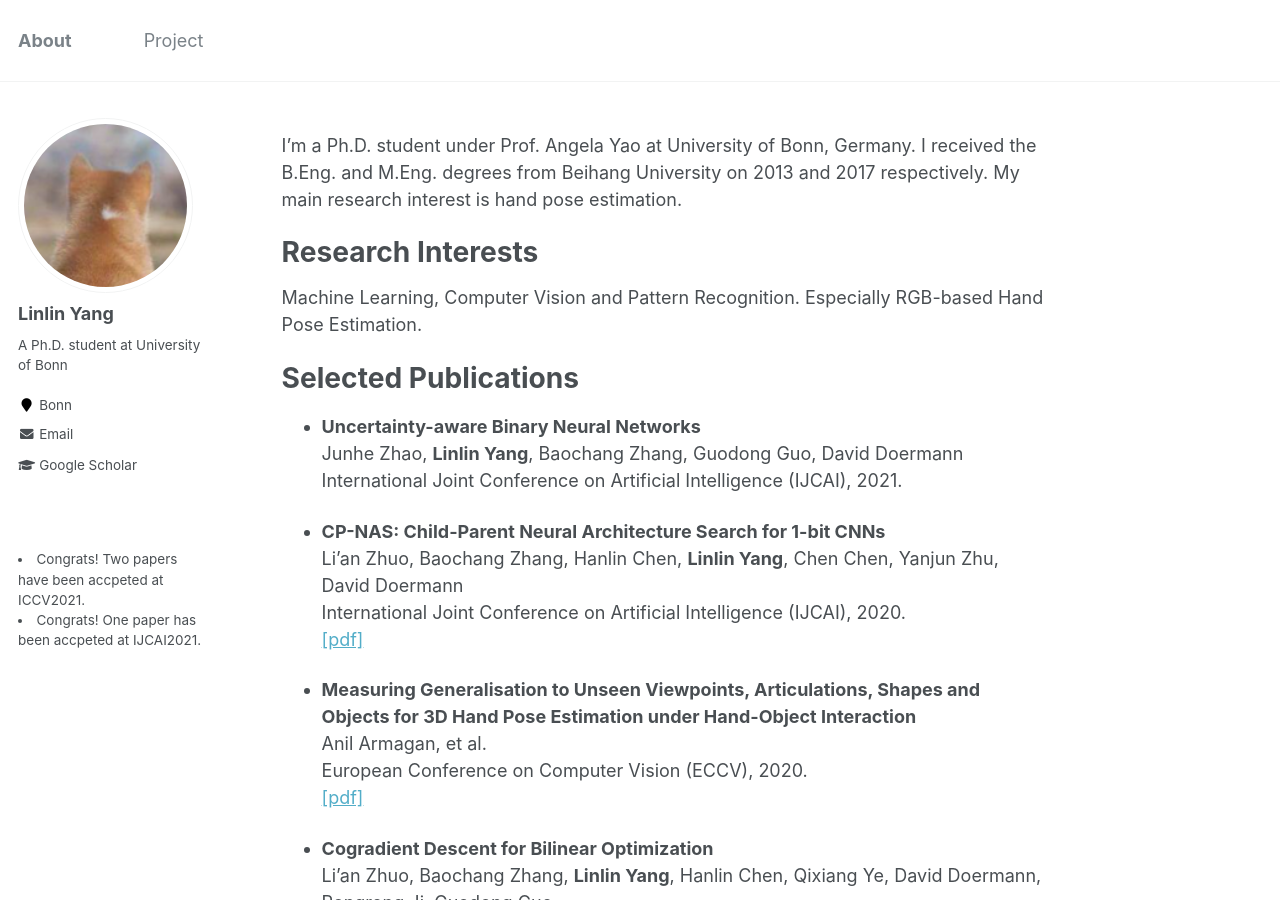
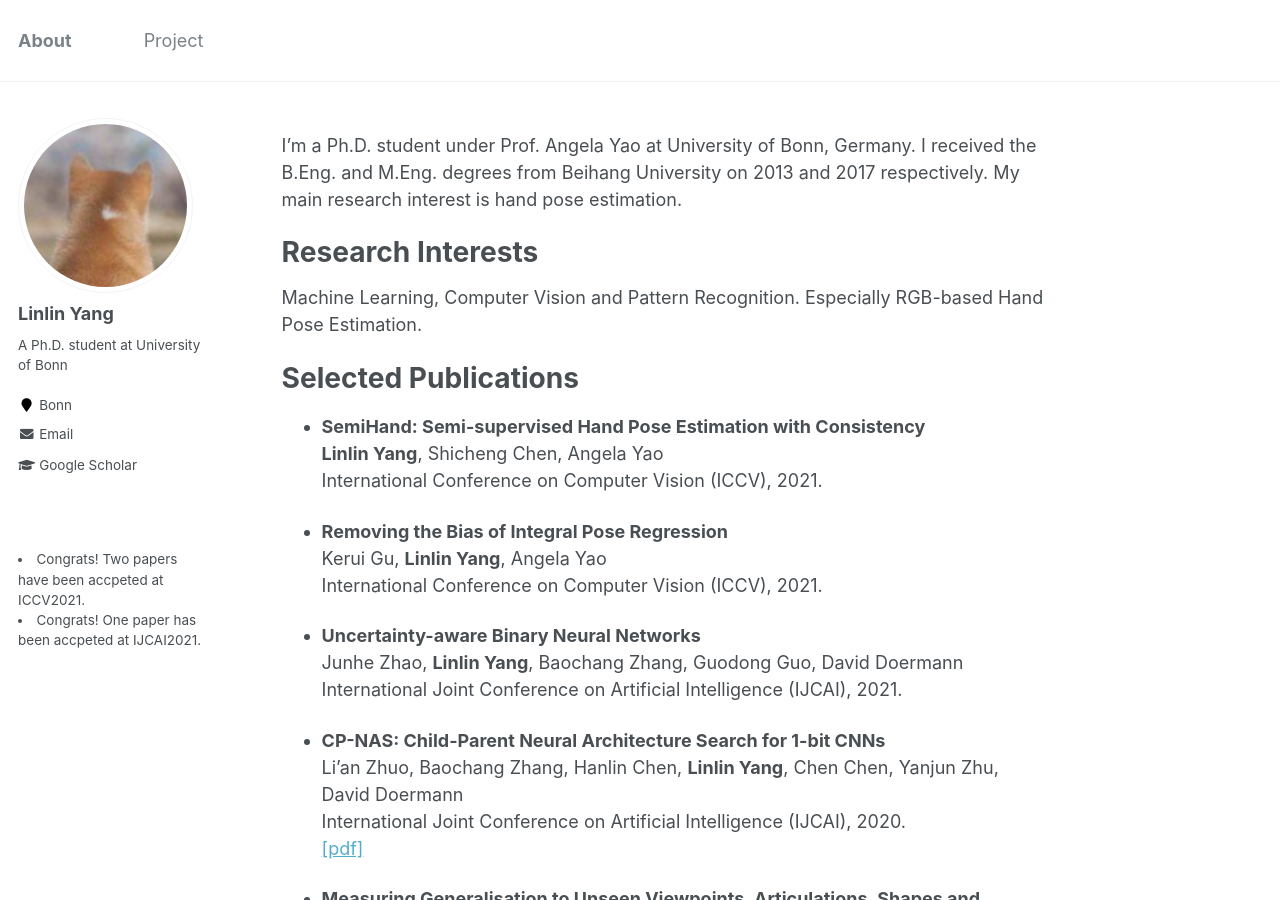
Before and after one commit to bestonebyone/mu4yang, a Jekyll site: the page built from _pages/about.md, in a window 1280 px wide and 900 px high. Built offline with Jekyll 4.4.1, drawn with Linux system fonts in a browser that asks for light colours.

Commit message:
Update about.md

```diff
--- a/_pages/about.md
+++ b/_pages/about.md
@@ -19,6 +19,13 @@ Machine Learning, Computer Vision and Pattern Recognition. Especially RGB-based
 
 
 # Selected Publications
+- **SemiHand: Semi-supervised Hand Pose Estimation with Consistency**
+  **Linlin Yang**, Shicheng Chen, Angela Yao
+  International Conference on Computer Vision (ICCV), 2021.
+
+- **Removing the Bias of Integral Pose Regression**
+  Kerui Gu, **Linlin Yang**, Angela Yao
+  International Conference on Computer Vision (ICCV), 2021.
 
 - **Uncertainty-aware Binary Neural Networks**
   Junhe Zhao, **Linlin Yang**,  Baochang Zhang, Guodong Guo, David Doermann
```
